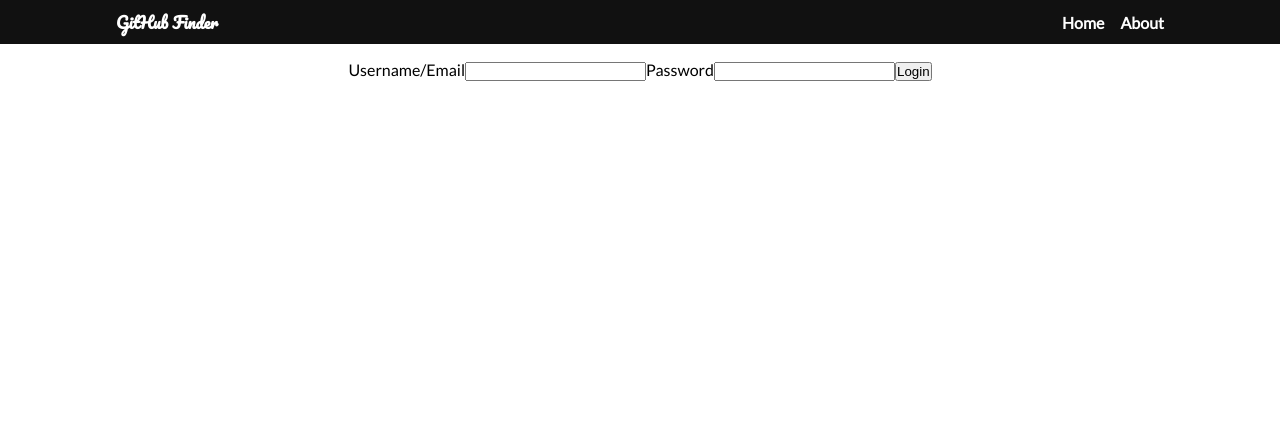
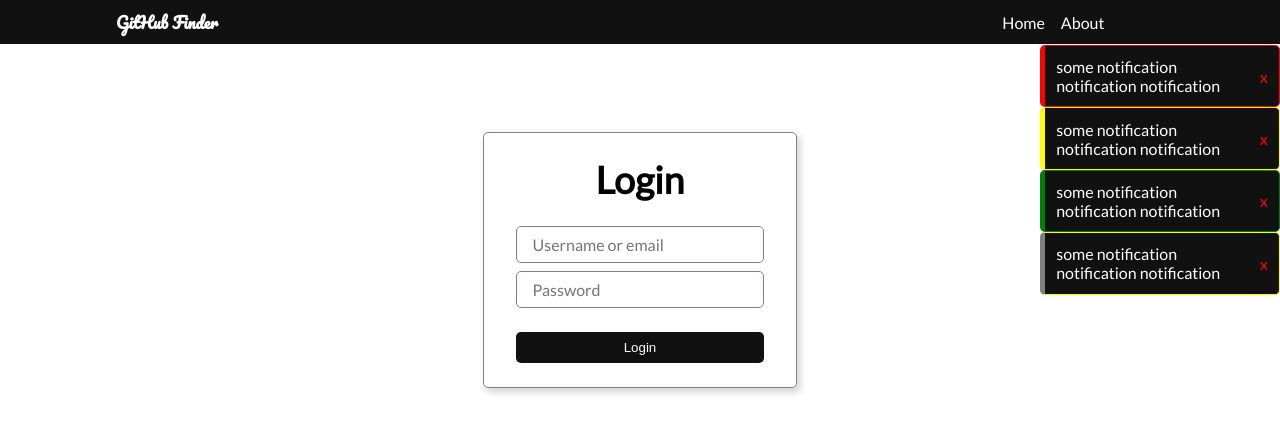
Before and after one commit to wematujames/githubfinder, a React (Create React App) app: page /login in a window 1280 px wide. Shown: the top 432 px of the page. Built offline with nearby package versions, Linux system fonts and the light colour scheme; no server answers.

Commit message:
Notification system setup
- Static setup of notification interface
- Css clean up
- Some other stuff

```diff
--- a/src/components/Layout/Layout.js
+++ b/src/components/Layout/Layout.js
@@ -2,10 +2,12 @@ import { Outlet } from "react-router-dom";
 
 //comps
 import Navbar from "./Navbar";
+import Notifications from "./Notifications";
 
 function Layout() {
 	return (
 		<main className="App">
+			<Notifications />
 			<Navbar />
 			<div className="container">
 				<Outlet />
--- /dev/null
+++ b/src/components/Layout/NotificationItem.js
@@ -0,0 +1,12 @@
+import React from "react";
+
+function NotificationItem({ notification: { msg, type } }) {
+	return (
+		<div className={`notification-content round-sm ${type}`}>
+			<span>some notification notification notification</span>
+			<span className="close-btn err">x</span>
+		</div>
+	);
+}
+
+export default NotificationItem;
--- /dev/null
+++ b/src/components/Layout/Notifications.js
@@ -0,0 +1,23 @@
+import React from "react";
+import PropTypes from "prop-types";
+import NotificationItem from "./NotificationItem";
+
+function Notifications({ notifications }) {
+	return (
+		<div className="notification-wrapper show">
+			{notifications.map(n => (
+				<NotificationItem notification={n} />
+			))}
+		</div>
+	);
+}
+Notifications.defaultProps = {
+	notifications: [
+		{ id: 1, msg: "tes1", type: "n-err" },
+		{ id: 2, msg: "tes2", type: "n-warn" },
+		{ id: 3, msg: "tes3", type: "n-notify" },
+		{ id: 4, msg: "tes4", type: "n-general" }
+	]
+};
+
+export default Notifications;
--- a/src/components/Utility/Search.js
+++ b/src/components/Utility/Search.js
@@ -39,15 +39,20 @@ function Search() {
 					type="text"
 					name="search"
 					id="search"
+					placeholder="Search for someone..."
 					className="block-input"
 					value={searchTerm}
 					onChange={e => setSearchTerm(e.target.value)}
 				/>
-				<button type="submit" className="search-btn">
+				<button
+					type="submit"
+					className="btn btn-dark btn-block hover-light">
 					Search
 				</button>
 			</form>
-			<button onClick={clearScreen} className="clear-btn">
+			<button
+				onClick={clearScreen}
+				className="btn btn-light btn-block hover-light">
 				Clear
 			</button>
 		</>
--- a/src/components/pages/Home.js
+++ b/src/components/pages/Home.js
@@ -5,7 +5,7 @@ import Users from "../Users/Users";
 
 function Home() {
 	return (
-		<div className="full-width">
+		<div className="block">
 			<Search />
 			<Users />
 		</div>
--- a/src/components/pages/Login.js
+++ b/src/components/pages/Login.js
@@ -39,30 +39,37 @@ function Login() {
 	);
 
 	return (
-		<div>
-			<form onSubmit={handleSubmit} id="login-form">
-				<label htmlFor="user">Username/Email</label>
+		<section id="login" className="comp-wrapper block">
+			<form
+				onSubmit={handleSubmit}
+				id="login-form"
+				className="form round-sm">
+				<div className="form-header" id="login-form-header">
+					<h3>Login</h3>
+				</div>
 				<input
+					className="form-input round-sm m-y"
 					type="text"
 					id="user"
 					name="user"
-					placeholder=""
+					placeholder="Username or email"
 					value={loginInfo.user}
 					onChange={handleChange}
 				/>
-				<label htmlFor="password">Password</label>
 				<input
-					type="text"
+					className="form-input round-sm"
+					type="password"
 					id="password"
 					name="password"
-					placeholder=""
+					placeholder="Password"
 					value={loginInfo.password}
 					onChange={handleChange}
 				/>
-				<button type="submit">Login</button>
+				<button type="submit" className="btn round-sm m-y">
+					Login
+				</button>
 			</form>
-		</div>
+		</section>
 	);
 }
-
 export default Login;
```
Also changed, not shown: src/dist/css/index.css, 1 other file (tests, documents, lock files or other folders).
